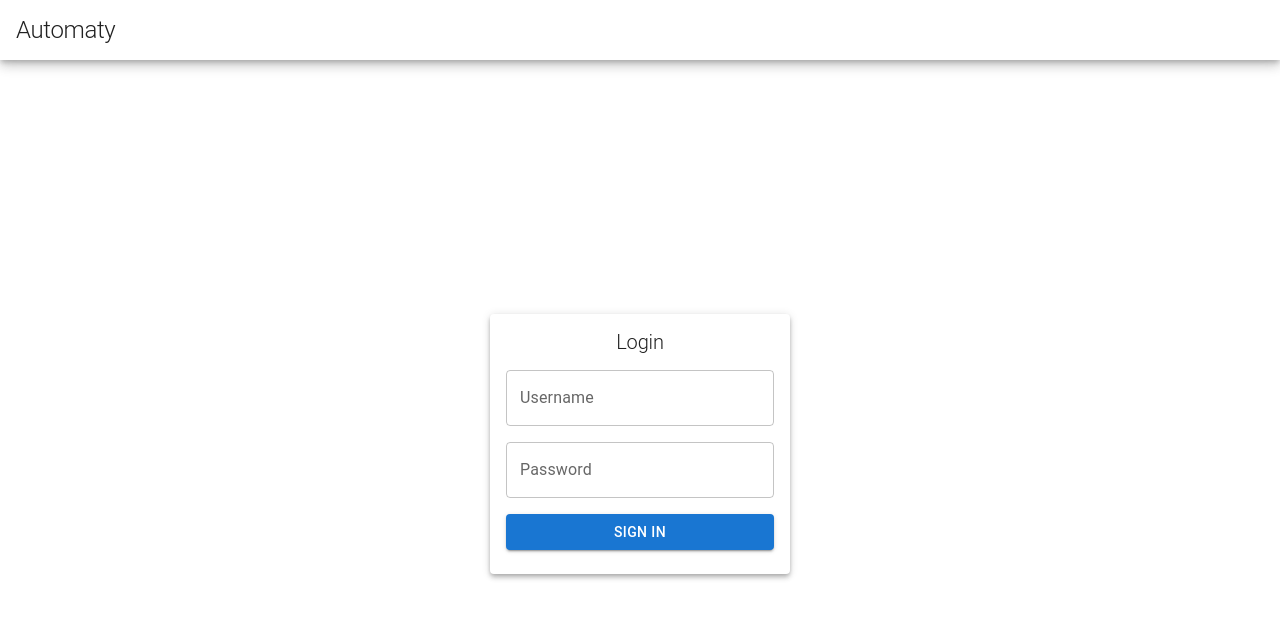
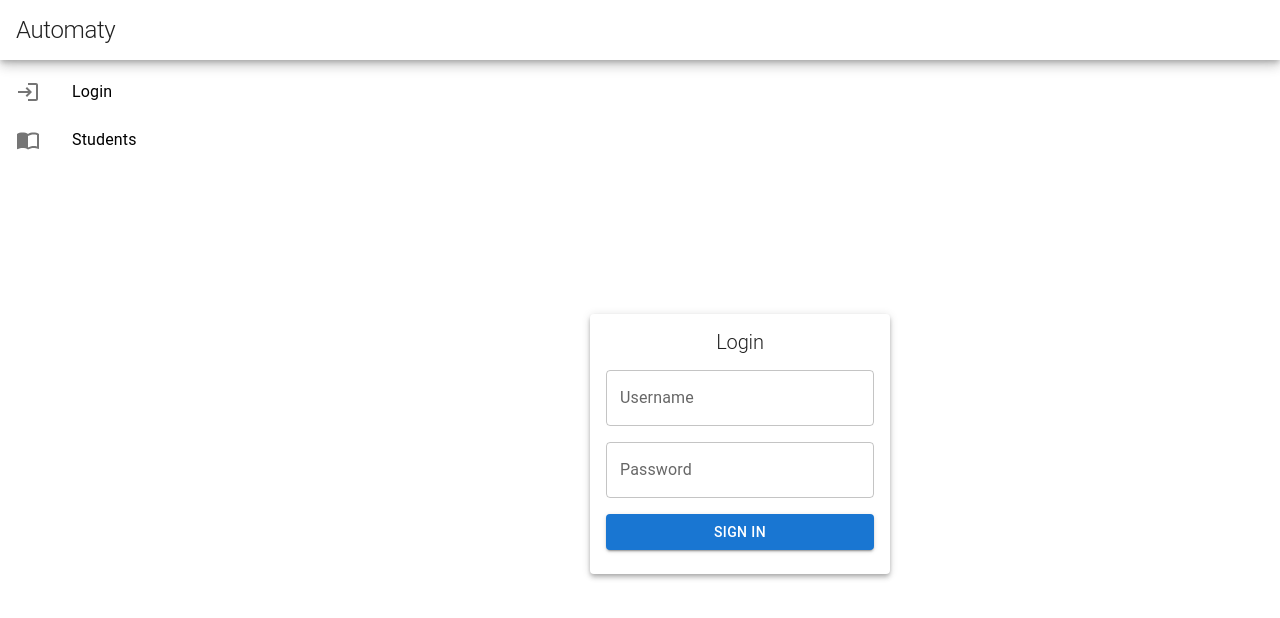
Before and after one commit to chrisvasqm/automaty, a React (Vite) app: page / in a window 1280 px wide. Shown: the top 618 px of the page. Built offline with nearby package versions, Linux system fonts and the light colour scheme.

Commit message:
Add side panel with links

```diff
--- a/package.json
+++ b/package.json
@@ -13,6 +13,7 @@
     "@emotion/react": "^11.11.4",
     "@emotion/styled": "^11.11.5",
     "@hookform/resolvers": "^3.3.4",
+    "@mui/icons-material": "^5.15.15",
     "@mui/material": "^5.15.15",
     "react": "^18.2.0",
     "react-dom": "^18.2.0",
--- a/src/Layout.tsx
+++ b/src/Layout.tsx
@@ -2,12 +2,14 @@ import { Outlet } from 'react-router-dom'
 import Navbar from './components/Navbar'
 import Container from './components/Container'
 import HStack from './components/HStack'
+import SidePanel from './components/SidePanel'
 
 const Layout = () => {
   return (
     <>
       <Navbar />
       <HStack>
+        <SidePanel />
         <Container>
           <Outlet />
         </Container>
--- /dev/null
+++ b/src/components/SidePanel.tsx
@@ -0,0 +1,38 @@
+import { Box, List, ListItem, ListItemButton, ListItemIcon, ListItemText } from '@mui/material';
+import ImportContactsIcon from '@mui/icons-material/ImportContacts';
+import LoginIcon from '@mui/icons-material/Login';
+import { Link } from 'react-router-dom';
+
+const SidePanel = () => {
+    return (
+        <Box
+            sx={{ width: '100%', maxWidth: 200 }}>
+            <List>
+                <Link to='/'>
+                    <ListItem disablePadding>
+                        <ListItemButton>
+                            <ListItemIcon>
+                                <LoginIcon />
+                            </ListItemIcon>
+                            <ListItemText primary='Login' />
+                        </ListItemButton>
+                    </ListItem>
+                </Link>
+
+                <Link to='/students'>
+                    <ListItem disablePadding>
+                        <ListItemButton>
+                            <ListItemIcon>
+                                <ImportContactsIcon />
+                            </ListItemIcon>
+                            <ListItemText primary='Students' />
+                        </ListItemButton>
+                    </ListItem>
+                </Link>
+
+            </List>
+        </Box>
+    )
+}
+
+export default SidePanel
--- /dev/null
+++ b/src/pages/StudentsPage.tsx
@@ -0,0 +1,8 @@
+
+const StudentsPage = () => {
+  return (
+    <div>StudentsPage</div>
+  )
+}
+
+export default StudentsPage
--- a/src/routes.tsx
+++ b/src/routes.tsx
@@ -3,6 +3,7 @@ import Layout from './Layout';
 import ErrorPage from './pages/ErrorPage';
 import LoggedInPage from './pages/LoggedInPage';
 import LoginPage from './pages/LoginPage';
+import StudentsPage from './pages/StudentsPage';
 
 const router = createBrowserRouter([
     {
@@ -12,6 +13,7 @@ const router = createBrowserRouter([
         children: [
             { path: '/', element: <LoginPage /> },
             { path: '/loggedIn', element: <LoggedInPage /> },
+            { path: '/students', element: <StudentsPage /> },
         ]
     }
 ])
```
Also changed, not shown: src/components/Drawer.tsx (deleted, +0 -14 lines), 1 other file (tests, documents, lock files or other folders).
